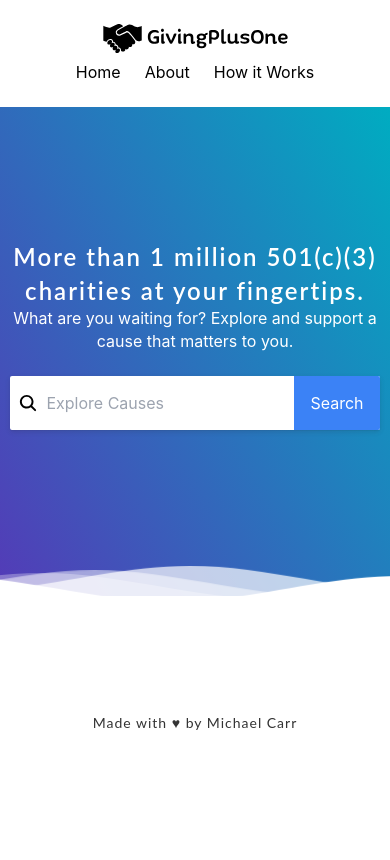
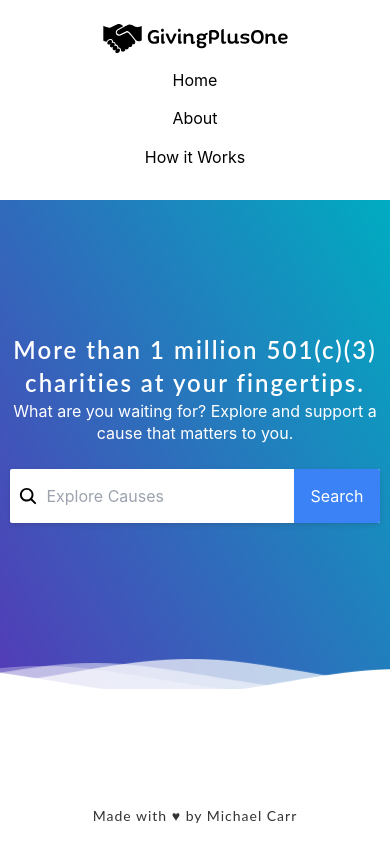
Before and after one commit to Michael-c7/GivingPlusOne, a React (Vite) app: page / in a window 390 px wide. Shown: the top 860 px of the page. Built offline with nearby package versions, Linux system fonts and the light colour scheme.

Commit message:
do mobile style for the links

```diff
--- a/src/components/Navbar.jsx
+++ b/src/components/Navbar.jsx
@@ -14,7 +14,7 @@ const Navbar = () => {
   return (
     <nav className='shadow-[rgba(50,_50,_105,_0.15)_0px_2px_5px_0px,_rgba(0,_0,_0,_0.05)_0px_1px_1px_0px]'>
       {/* container */}
-      <div className='flex  flex-col sm:flex-row  justify-between items-center p-6 mx-12'>
+      <div className='flex flex-col sm:flex-row justify-between items-center p-6 mx-12'>
         <Link to="/"  className=''>
           <img src={givingPlusOneLogo} className="w-[90vw] max-w-[185px]" alt="givingPlusOne logo"/>
         </Link>
@@ -24,10 +24,10 @@ const Navbar = () => {
         </div> */}
 
         {/* links */}
-        <div className=' sm:mt-0 mt-2'>
-          <Link to="/">Home</Link>
-          <Link to="about" className='mx-6'>About</Link>
-          <Link to="howItWorks">How it Works</Link>
+        <div className='sm:mt-0 mt-2 flex flex-col sm:flex-row justify-between items-center'>
+          <Link to="/" className='sm:my-0 my-2'>Home</Link>
+          <Link to="about" className='mx-6 sm:my-0 my-2'>About</Link>
+          <Link to="howItWorks" className='sm:my-0 my-2'>How it Works</Link>
         </div>
       </div>
     </nav>
```
